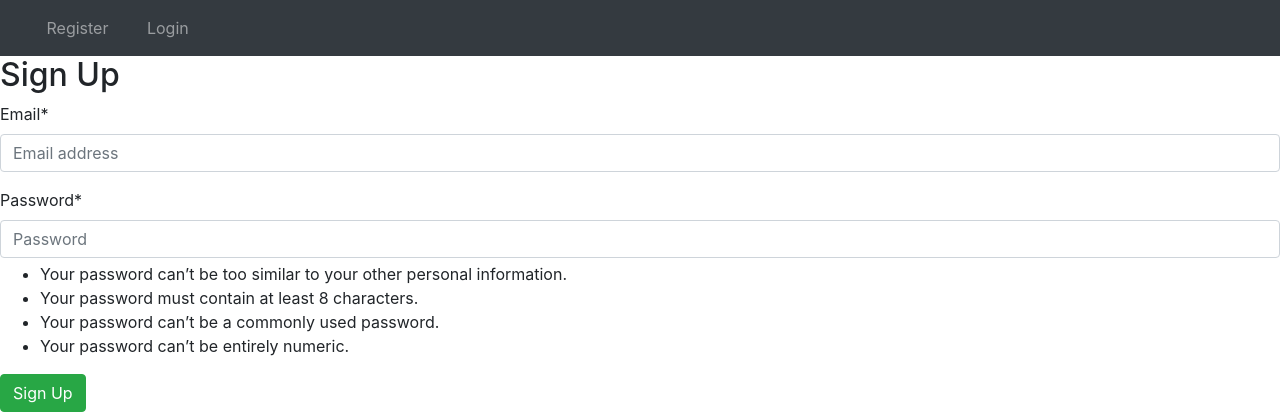
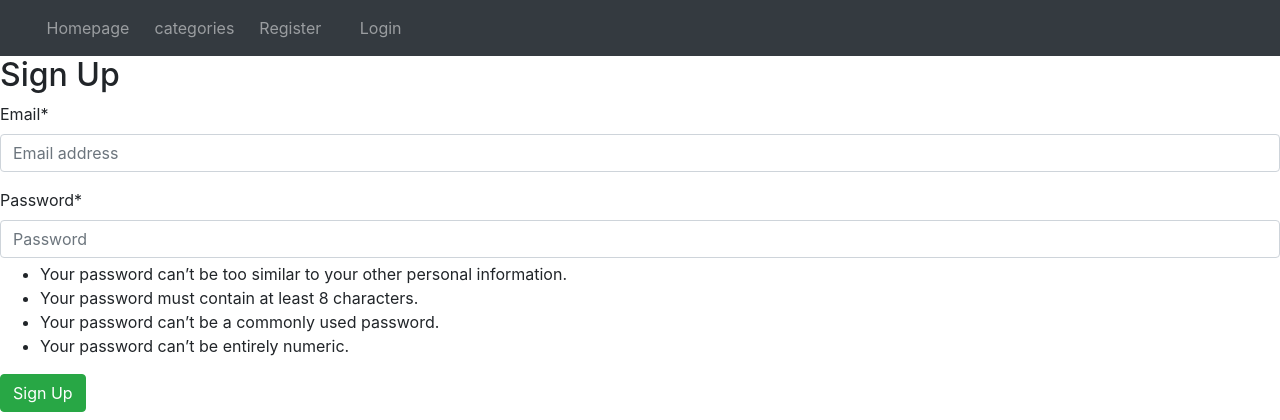
Before and after one commit to notSoRandom15/newsroom_project, a Django app: page /accounts/signup/ in a window 1280 px wide. Shown: the top 420 px of the page. Run offline with Django 5.2, Linux system fonts and the light colour scheme; some libraries are stand-ins or nearby versions.

Commit message:
modified navbar

```diff
--- a/templates/navbar.html
+++ b/templates/navbar.html
@@ -23,14 +23,15 @@
 
           &nbsp;     &nbsp;     &nbsp;
 
+          <li class="nav-item">
+            <a class="nav-link" href="{% url 'home' %}">Homepage &nbsp; <i class="fa fa-home" aria-hidden="true"></i> </a>
+          </li>
+
+          <li class="nav-item">
+            <a class="nav-link" href="{% url 'category' %}">categories &nbsp; <i class="fa fa-home" aria-hidden="true"></i> </a>
+          </li>
+
           {% if user.is_authenticated %}
-
-            {% comment %} <li class="nav-item">
-
-              <a class="nav-link" href="{% url 'articles' %}">articles &nbsp; <i class="fa fa-home" aria-hidden="true"></i> </a>
-
-            </li>
-   {% endcomment %}
 
             &nbsp;     &nbsp;     &nbsp;
 
```
